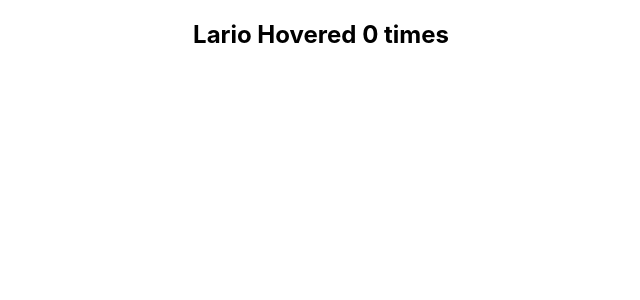
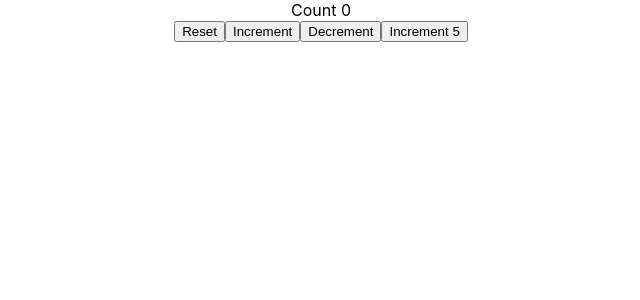
Before and after one commit to lario0913/resume, a React (Create React App) app: page / in a window 1280 px wide. Shown: the top 300 px of the page, without its empty margins (319-959 px from the left). Built offline with nearby package versions, Linux system fonts and the light colour scheme.

Commit message:
usestate revised

```diff
--- a/src/App.js
+++ b/src/App.js
@@ -1,5 +1,5 @@
 import './App.css';
-import HoverCounter from './components/HoverCounter';
+import HookCounter from './HookCounter';
 
 
 
@@ -7,7 +7,7 @@
 
   return (
     <div className="App">
-      <HoverCounter />
+      <HookCounter />
     </div>
   );
 }
--- /dev/null
+++ b/src/HookCounter.js
@@ -0,0 +1,23 @@
+import React, { useState } from 'react'
+
+function HookCounter() {
+    const initialCount = 0
+    const [count, setCount] = useState(initialCount)
+
+
+    const incrementFive = () => {
+        setCount(prevState => prevState + 5)
+    }
+
+  return (
+    <div>
+        Count {count} <br />
+        <button onClick={() => setCount(initialCount)}>Reset</button>
+        <button onClick={() => setCount(count + 1)}>Increment</button>
+        <button onClick={() => setCount(count - 1)}>Decrement</button>
+        <button onClick={incrementFive}>Increment 5</button>
+    </div>
+  )
+}
+
+export default HookCounter
```
